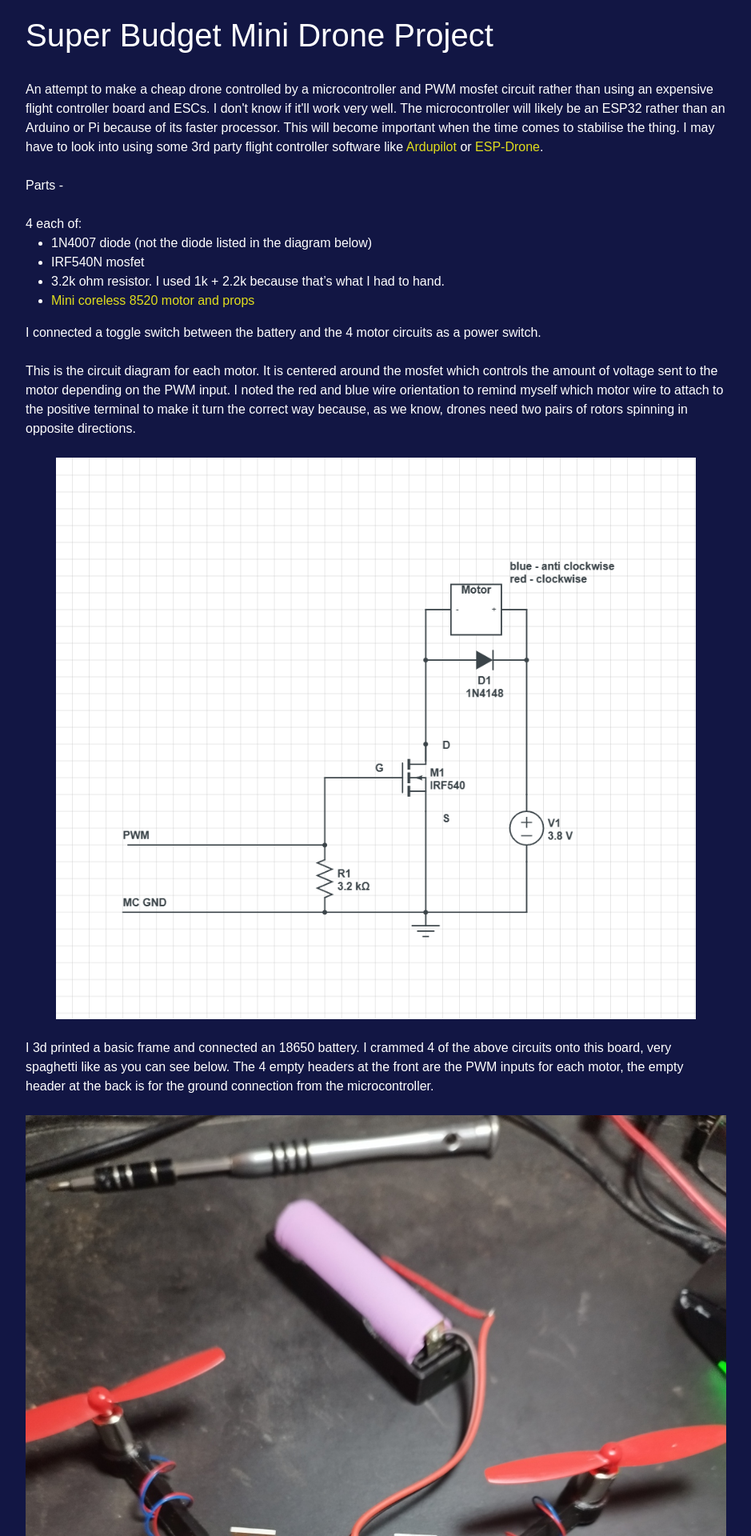
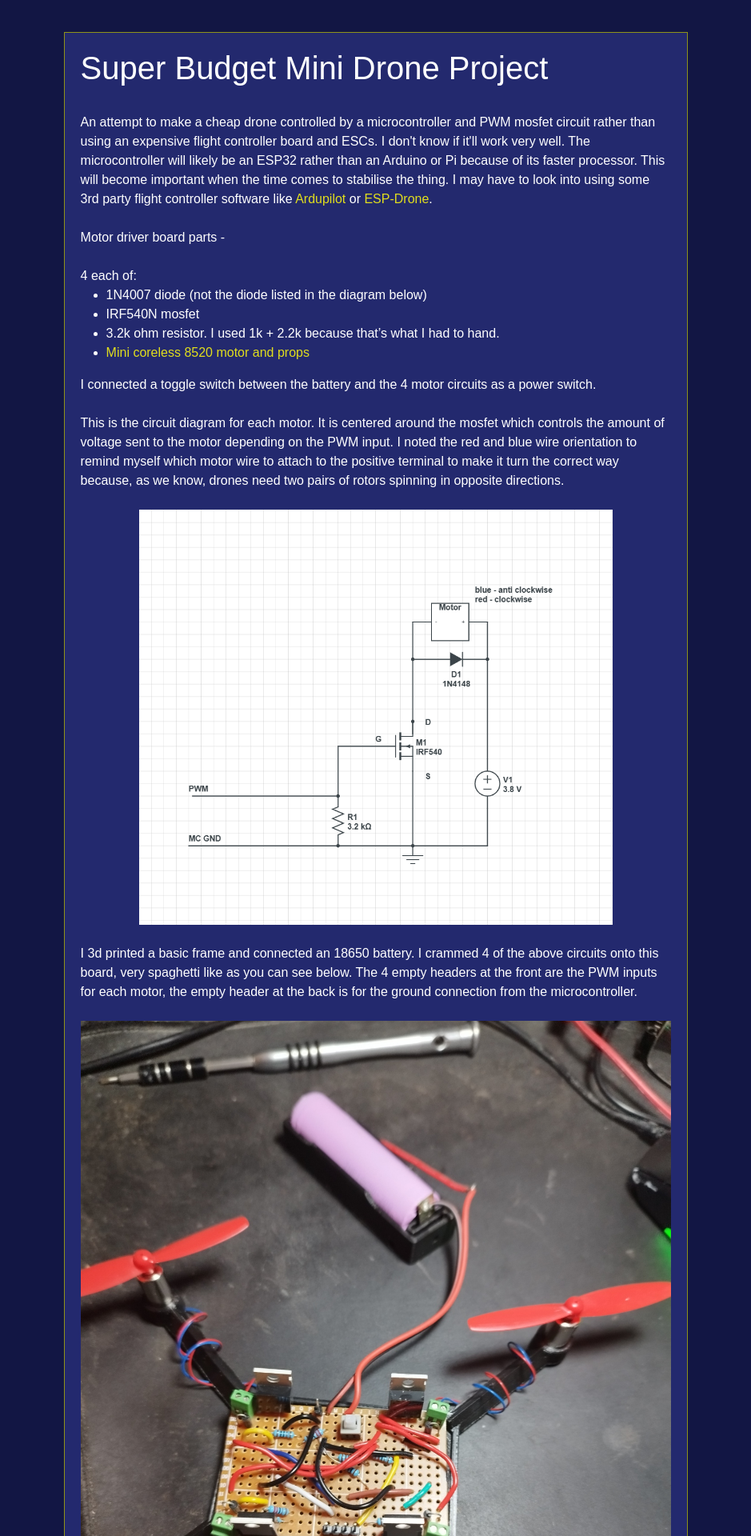
Before and after one commit to percygr/kindr_api, a PHP site: page /mini-drone.html in a window 1280 px wide. Shown: the top 1920 px of the page at 80% size, without its empty margins (170-1109 px from the left). Run offline with PHP 8.4, Linux system fonts and the light colour scheme.

Commit message:
drone page

```diff
--- a/cms.css
+++ b/cms.css
@@ -11,7 +11,15 @@ body {
     flex-direction: column;
     align-items: center;
     margin: 20px auto;
-    max-width: 900px;
+    max-width: 1000px;
+}
+
+.drone_item {
+    margin: 20px;
+    padding: 20px;
+    border: 1px solid #8f9319;
+    background-color: #23296e;
+    max-width: 80%;
 }
 
 a {
--- a/mini-drone.html
+++ b/mini-drone.html
@@ -18,7 +18,7 @@
             <a href="https://ardupilot.org/ardupilot/">Ardupilot</a> or
             <a href="https://espressif-docs.readthedocs-hosted.com/projects/espressif-esp-drone/en/latest/gettingstarted.html">ESP-Drone</a>.
             <br /><br />
-            Parts - <br><br>
+            Motor driver board parts - <br><br>
 
             4 each of:<br>
             <ul>
@@ -33,7 +33,7 @@
             I noted the red and blue wire orientation to remind myself which motor wire to attach to the positive terminal to make it turn the correct way because, as we know,
             drones need two pairs of rotors spinning in opposite directions.<br>
             <br>
-            <center><img src="images/circuit.png" alt="Circuit diagram for each motor" width="800px"></center><br>
+            <center><img src="images/circuit.png" alt="Circuit diagram for each motor" width="80%"></center><br>
             I 3d printed a basic frame and connected an 18650 battery. I crammed 4 of the above circuits onto this board, very spaghetti like as you can see below. The 4 empty headers at the front are the
             PWM inputs for each motor, the empty header at the back is for the ground connection from the microcontroller.<br><br>
             <img src="images/drone1.jpeg" alt="Board with 4 motor circuits" width="100%"><br><br>
```
